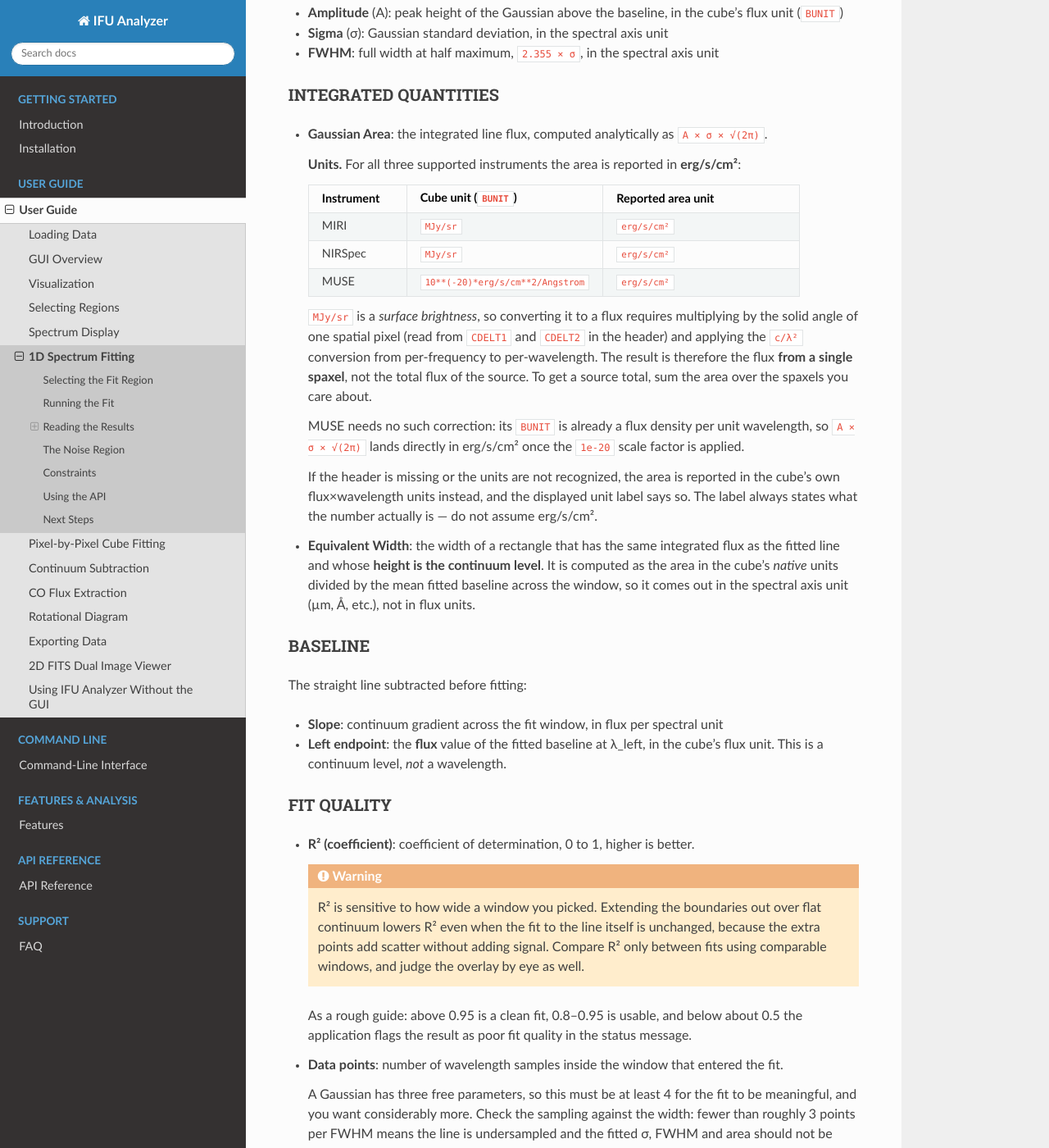
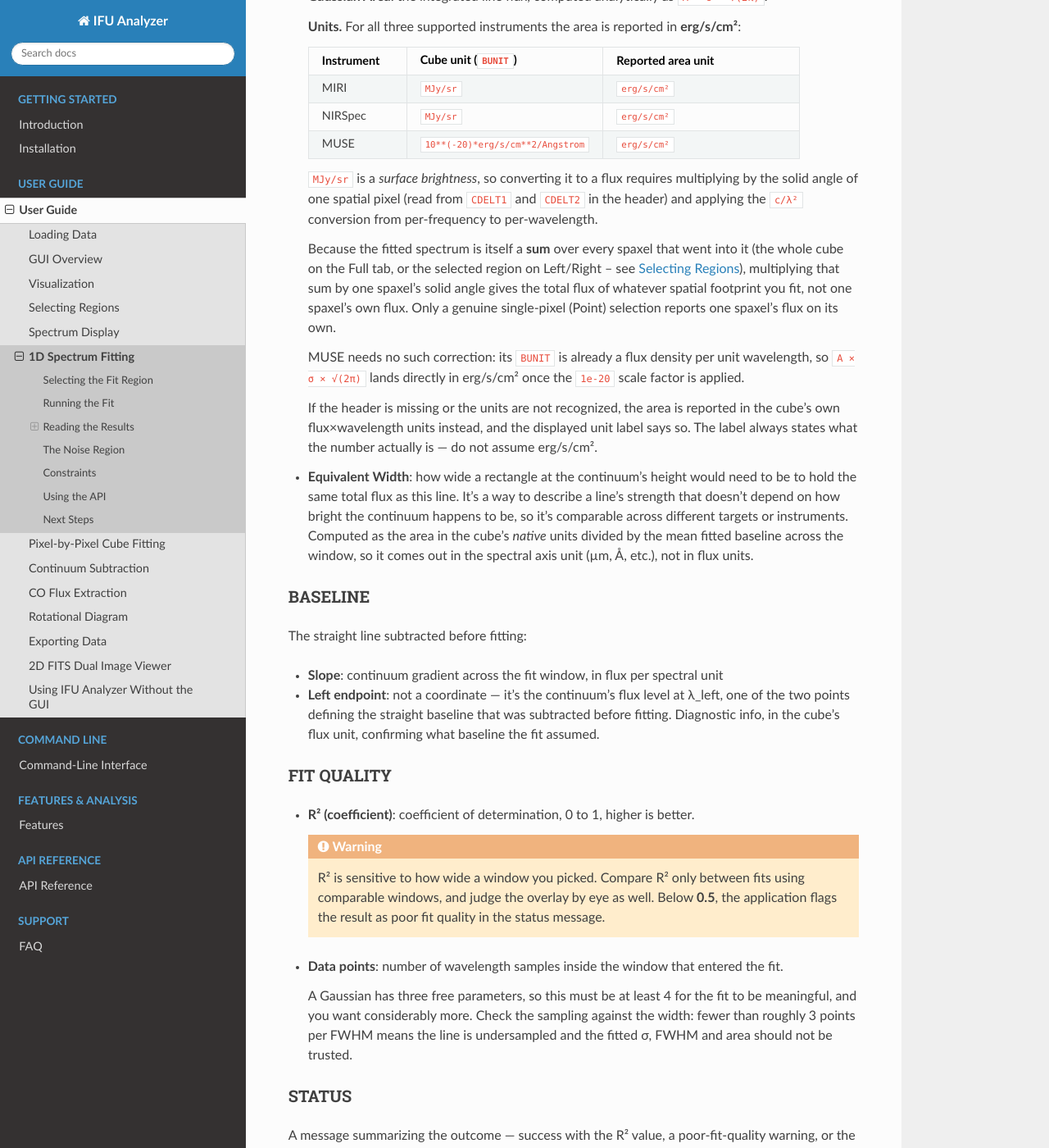
Before and after one commit to ilariapascucci/IFU-Analyzer, a Sphinx documentation site: the page built from docs/user_guide/gaussian_fitting_1d.rst, in a window 1280 px wide and 1400 px high, scrolled down 2254 px. Shown: the whole window at 82% size. Built offline with Sphinx 7.4.7 and the Read the Docs theme 3.1.0, drawn with Linux system fonts in a browser that asks for light colours; some of the changed text lies outside the part shown.

Commit message:
docs 1d spectrum fitting up to date 08/20

```diff
--- a/docs/user_guide/gaussian_fitting_1d.rst
+++ b/docs/user_guide/gaussian_fitting_1d.rst
@@ -18,16 +18,12 @@
 - **Peak** (λ_peak): the approximate line center, used as the initial guess for the fit
 - **Right** (λ_right): the longer-wavelength edge of the fit window
 
-**These are toggle buttons, not a wizard.** Each of **Left**, **Peak** and **Right** stays
-pressed until you click it again. The workflow is:
+Each of **Left**, **Peak** and **Right** stays pressed until you click it again. The
+workflow is:
 
-1. Click the button for the point you want to set — it stays depressed
+1. Click the button for the point you want to set
 2. Click on the spectrum at that wavelength
 3. Click the button again to release it
-
-You may set the three points in **any order**, and you may re-set any single point without
-starting over: toggle that one button back on and click a new location. Only the most recent
-click for each button is kept.
 
 The window between λ_left and λ_right is the only data the fit sees. λ_peak does not
 constrain the result — it only seeds the optimizer, and the fitted center is bounded by
@@ -35,9 +31,7 @@
 
 .. note::
 
-   **A rough click is genuinely fine.** Anywhere inside the window converges to the same
-   answer — the fitted center, width and area are identical whether you click on the peak
-   or several samples off it.
+   **A rough click is fine.** Anywhere inside the window converges to the same answer.
 
 .. _ordering-rules:
 
@@ -137,9 +131,13 @@
 
   ``MJy/sr`` is a *surface brightness*, so converting it to a flux requires multiplying by
   the solid angle of one spatial pixel (read from ``CDELT1`` and ``CDELT2`` in the header)
-  and applying the ``c/λ²`` conversion from per-frequency to per-wavelength. The result is
-  therefore the flux **from a single spaxel**, not the total flux of the source. To get a
-  source total, sum the area over the spaxels you care about.
+  and applying the ``c/λ²`` conversion from per-frequency to per-wavelength.
+
+  Because the fitted spectrum is itself a **sum** over every spaxel that went into it
+  (the whole cube on the Full tab, or the selected region on Left/Right -- see
+  :doc:`selecting_regions`), multiplying that sum by one spaxel's solid angle gives the
+  total flux of whatever spatial footprint you fit, not one spaxel's own flux. Only a
+  genuine single-pixel (Point) selection reports one spaxel's flux on its own.
 
   MUSE needs no such correction: its ``BUNIT`` is already a flux density per unit
   wavelength, so ``A × σ × √(2π)`` lands directly in erg/s/cm² once the ``1e-20`` scale
@@ -149,10 +147,12 @@
   cube's own flux×wavelength units instead, and the displayed unit label says so. The
   label always states what the number actually is — do not assume erg/s/cm².
 
-- **Equivalent Width**: the width of a rectangle that has the same integrated flux as the
-  fitted line and whose **height is the continuum level**. It is computed as the area in
-  the cube's *native* units divided by the mean fitted baseline across the window, so it
-  comes out in the spectral axis unit (µm, Å, etc.), not in flux units.
+- **Equivalent Width**: how wide a rectangle at the continuum's height would need to be
+  to hold the same total flux as this line. It's a way to describe a line's strength that
+  doesn't depend on how bright the continuum happens to be, so it's comparable across
+  different targets or instruments. Computed as the area in the cube's *native* units
+  divided by the mean fitted baseline across the window, so it comes out in the spectral
+  axis unit (µm, Å, etc.), not in flux units.
 
 BASELINE
 --------
@@ -160,8 +160,9 @@
 The straight line subtracted before fitting:
 
 - **Slope**: continuum gradient across the fit window, in flux per spectral unit
-- **Left endpoint**: the **flux** value of the fitted baseline at λ_left, in the cube's
-  flux unit. This is a continuum level, *not* a wavelength.
+- **Left endpoint**: not a coordinate — it's the continuum's flux level at λ_left, one of
+  the two points defining the straight baseline that was subtracted before fitting.
+  Diagnostic info, in the cube's flux unit, confirming what baseline the fit assumed.
 
 FIT QUALITY
 -----------
@@ -170,13 +171,9 @@
 
   .. warning::
 
-     R² is sensitive to how wide a window you picked. Extending the boundaries out over
-     flat continuum lowers R² even when the fit to the line itself is unchanged, because
-     the extra points add scatter without adding signal. Compare R² only between fits
-     using comparable windows, and judge the overlay by eye as well.
-
-  As a rough guide: above 0.95 is a clean fit, 0.8–0.95 is usable, and below about 0.5
-  the application flags the result as poor fit quality in the status message.
+     R² is sensitive to how wide a window you picked. Compare R² only between fits
+     using comparable windows, and judge the overlay by eye as well. Below **0.5**, the
+     application flags the result as poor fit quality in the status message.
 
 - **Data points**: number of wavelength samples inside the window that entered the fit.
 
@@ -273,7 +270,7 @@
 
     if result.success:
         print(f"Center:    {result.center:.6f} {cube.wave_unit}")
-        print(f"Amplitude: {result.amplitude:.4e}")
+        print(f"Amplitude: {result.amplitude:.4e} {cube.flux_unit}")
         print(f"FWHM:      {result.fwhm:.6g} {cube.wave_unit}")
         print(f"Area:      {result.area:.4e} {result.area_unit}")
         print(f"R²:        {result.r_squared:.4f}")
--- a/test_docs_api.py
+++ b/test_docs_api.py
@@ -272,7 +272,7 @@
 
     if result.success:
         print(f"Center:    {result.center:.6f} {cube.wave_unit}")
-        print(f"Amplitude: {result.amplitude:.4e}")
+        print(f"Amplitude: {result.amplitude:.4e} {cube.flux_unit}")
         print(f"FWHM:      {result.fwhm:.6g} {cube.wave_unit}")
         print(f"Area:      {result.area:.4e} {result.area_unit}")
         print(f"R2:        {result.r_squared:.4f}")
```
Also changed, not shown: 5 other files.
